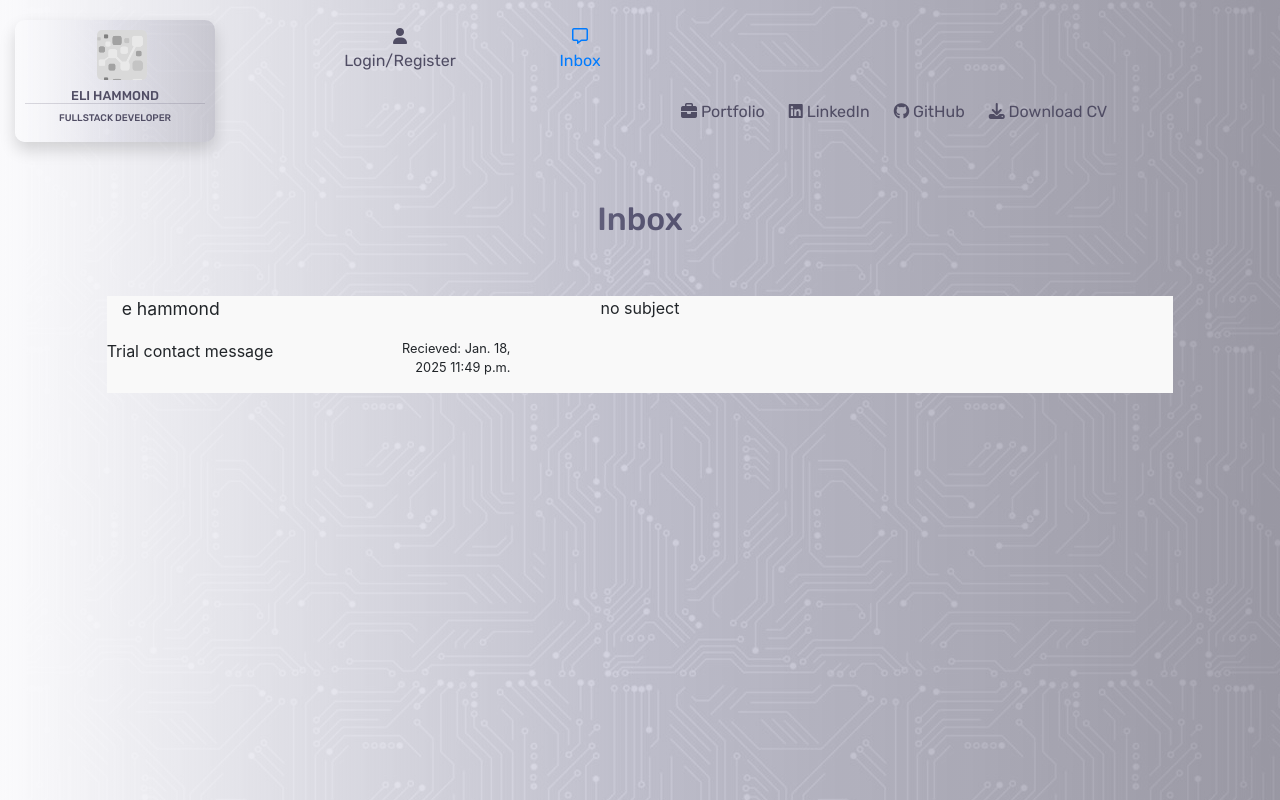
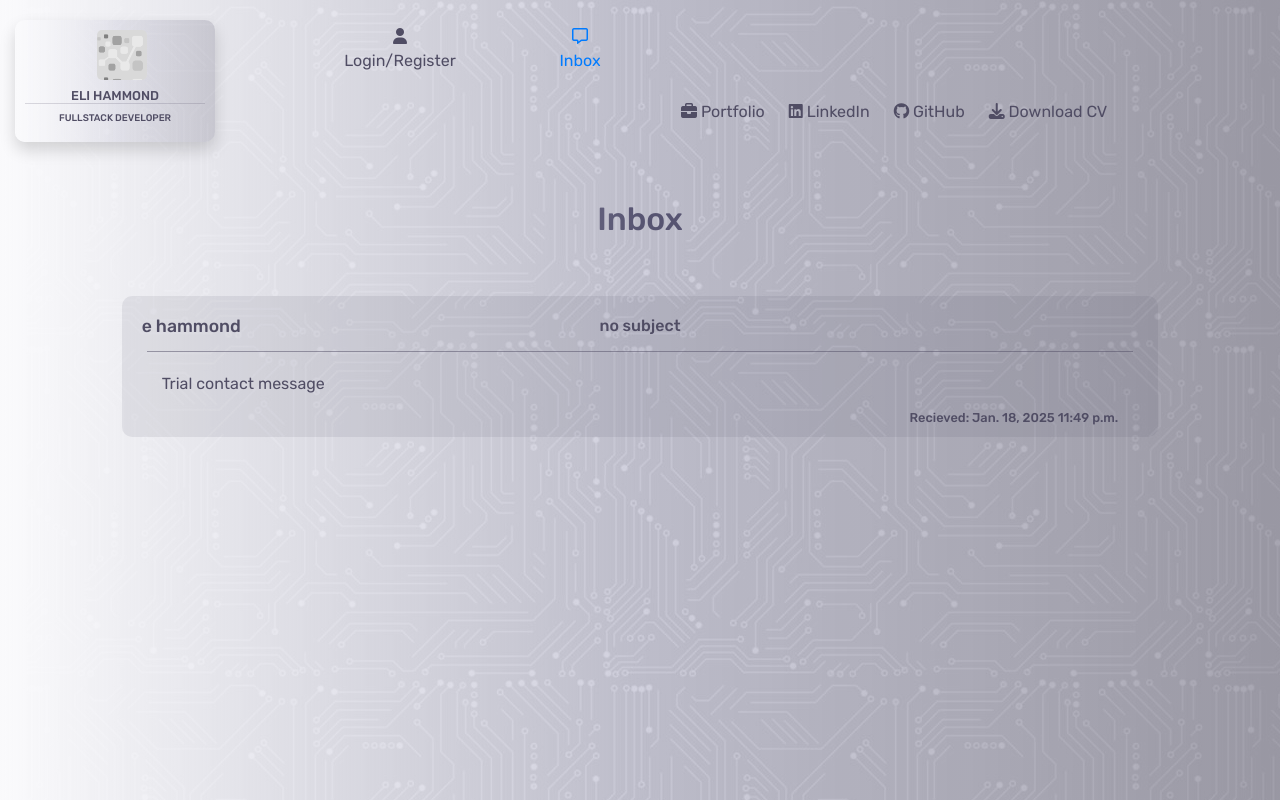
Before and after one commit to e-h-dev/e_hammond, a Django app: page /contacts/1 in a window 1280 px wide. Run offline with Django 3.2, Linux system fonts and the light colour scheme; data comes from the database, SQL or seed files in the repository; some libraries are stand-ins or nearby versions.

Commit message:
Update style of message display

```diff
--- a/contacts/templates/contacts/open_message.html
+++ b/contacts/templates/contacts/open_message.html
@@ -16,24 +16,26 @@
 
         </div>
         <div class="col-10">
-
-                <div class="row read-message">
+            <div class="read-message">
+                <div class="row">
                     <div class="col-3">
-                        <p class="inbox-name">{{ inbox.name }}</p>
+                        <h4 class="inbox-name">{{ inbox.name }}</h4>
                     </div>
                     <div class="col-6">
                         {% if inbox.subject %}
-                        <p class="inbox-subject">{{ inbox.subject }}</p>
+                        <h5 class="inbox-subject">{{ inbox.subject }}</h5>
                         {% else %}
-                        <p class="inbox-subject">no subject</p>
+                        <h5 class="inbox-subject">no subject</h5>
                         {% endif %}
                     </div>
                     <div class="col-3">
 
                     </div>
-                    <div class="row">
-                        <div class="col-8">
-                            <p class="message-display">
+
+                </div>
+                <div class="row message-row">
+                    <div class="col-8 message-display">
+                        <p>
                             {{ inbox.message }}
                         </p>
                     </div>
@@ -45,8 +47,6 @@
                     </div>
                 </div>
             </div>
-
-
         </div>
         <div class="col-1"></div>
     </div>
--- a/static/css/base.css
+++ b/static/css/base.css
@@ -482,11 +482,32 @@ input[type="radio"]{
 
 
 .read-message{
-  background-color: #f9f9f9;
+  color:var(--text-color);
+  font-family: var(--main-font);
+  padding:20px;
+  border-radius: 10px;
+  background-color: rgba(80, 77, 100, 0.1);
   position: relative;
   z-index: 2;
+}
+
+.message-row{
+  border-top:1px solid rgba(80, 77, 100, 0.5);
+  margin:5px;
+  padding-top:20px;
+}
+
+.message-display{
+  width:100%;
+  text-align: justify;
 }
 
 .main-message-date-time{
   text-align: right;
 }
+
+.main-message-date-time{
+  position: relative;
+  top:90%;
+  font-weight: 500;
+}
```
Also changed, not shown: contacts/templates/contacts/contacts.html (+6 -6 lines). Lines whose indentation alone changed are shown as unchanged.
